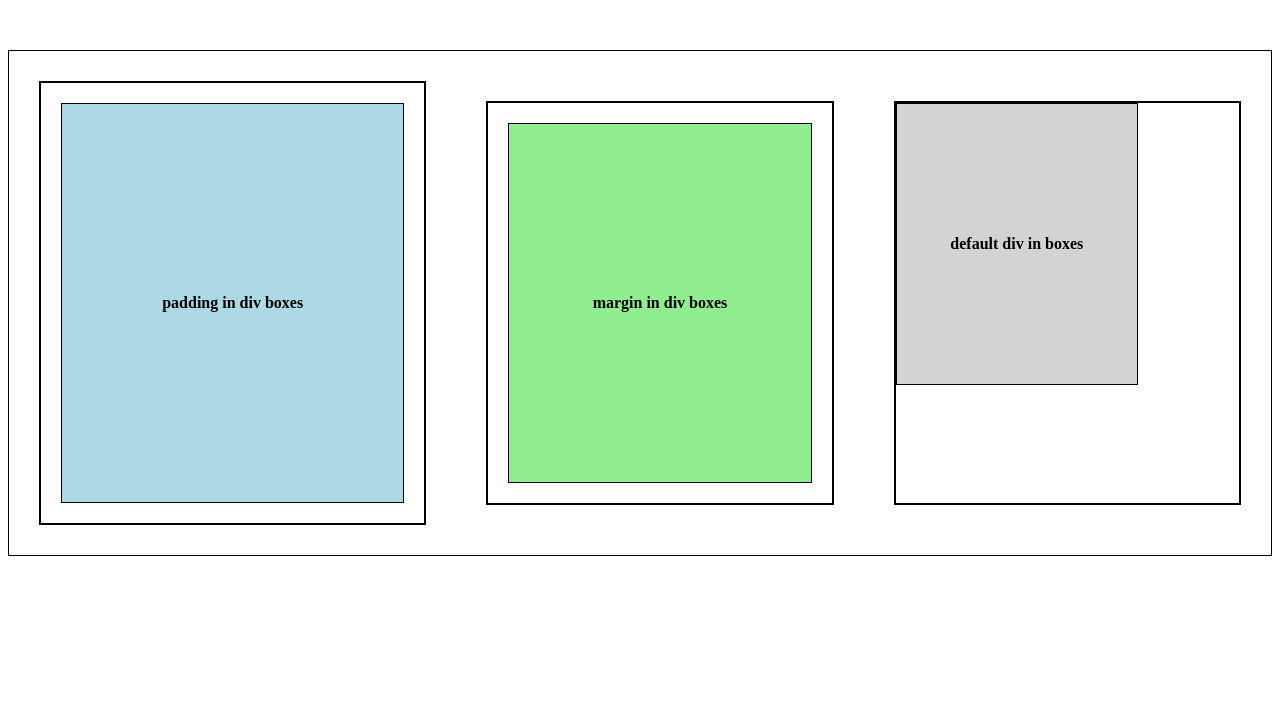
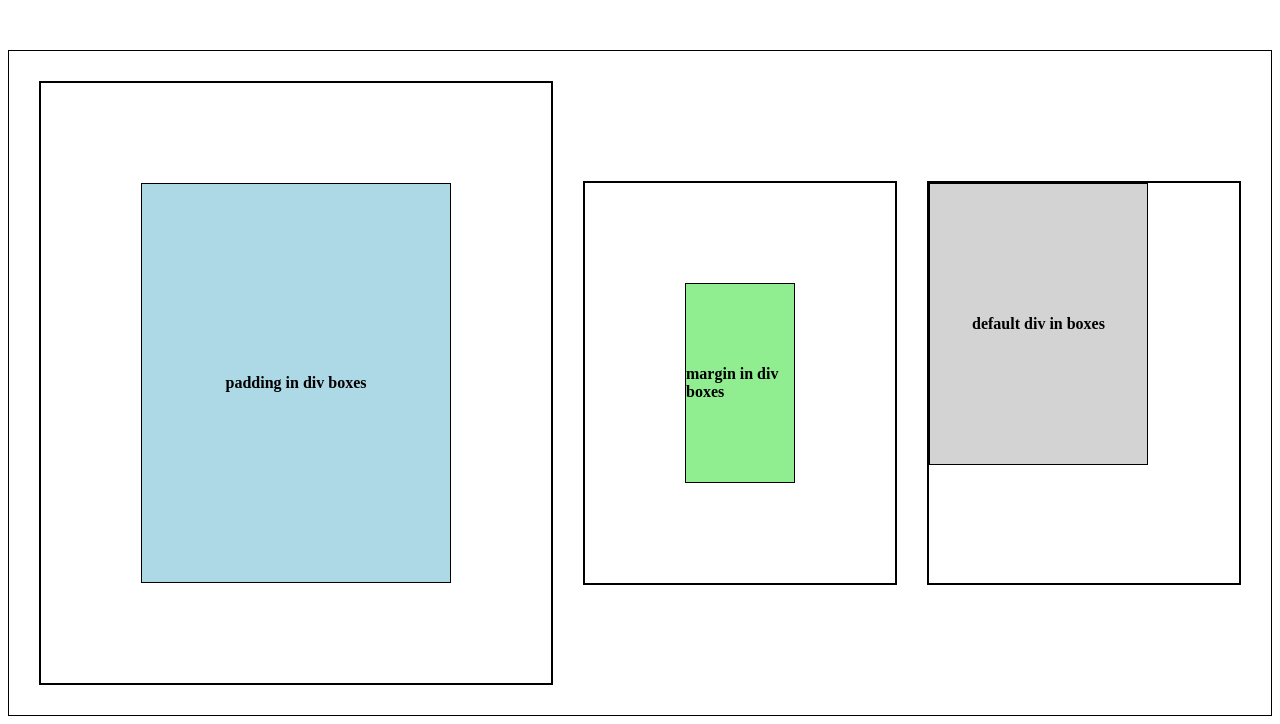
Before and after one commit to RAPHAELWAFULA/padem, a plain HTML site: page index.html in a window 1280 px wide. Drawn offline with Linux system fonts and the light colour scheme.

Commit message:
final commit

```diff
--- a/style.css
+++ b/style.css
@@ -12,10 +12,10 @@
 .padding {
   display: flex;
   border: 2px solid black;
-  padding: 20px;
+  padding: 100px;
   width: 400px;
   height: 400px;
-  flex-direction: column;
+  flex-direction: row;
   margin: 30px;
 }
 
@@ -33,7 +33,6 @@
 .margin {
   display: flex;
   border: 2px solid black;
-  margin: 30px;
   width: 400px;
   height: 400px;
 }
@@ -44,7 +43,7 @@
   justify-content: center;
   align-items: center;
   display: flex;
-  margin: 20px;
+  margin: 100px;
   border: 1px solid black;
 }
 
```
Also changed, not shown: index.html (+4 -2 lines), images/arrow.png (added).
